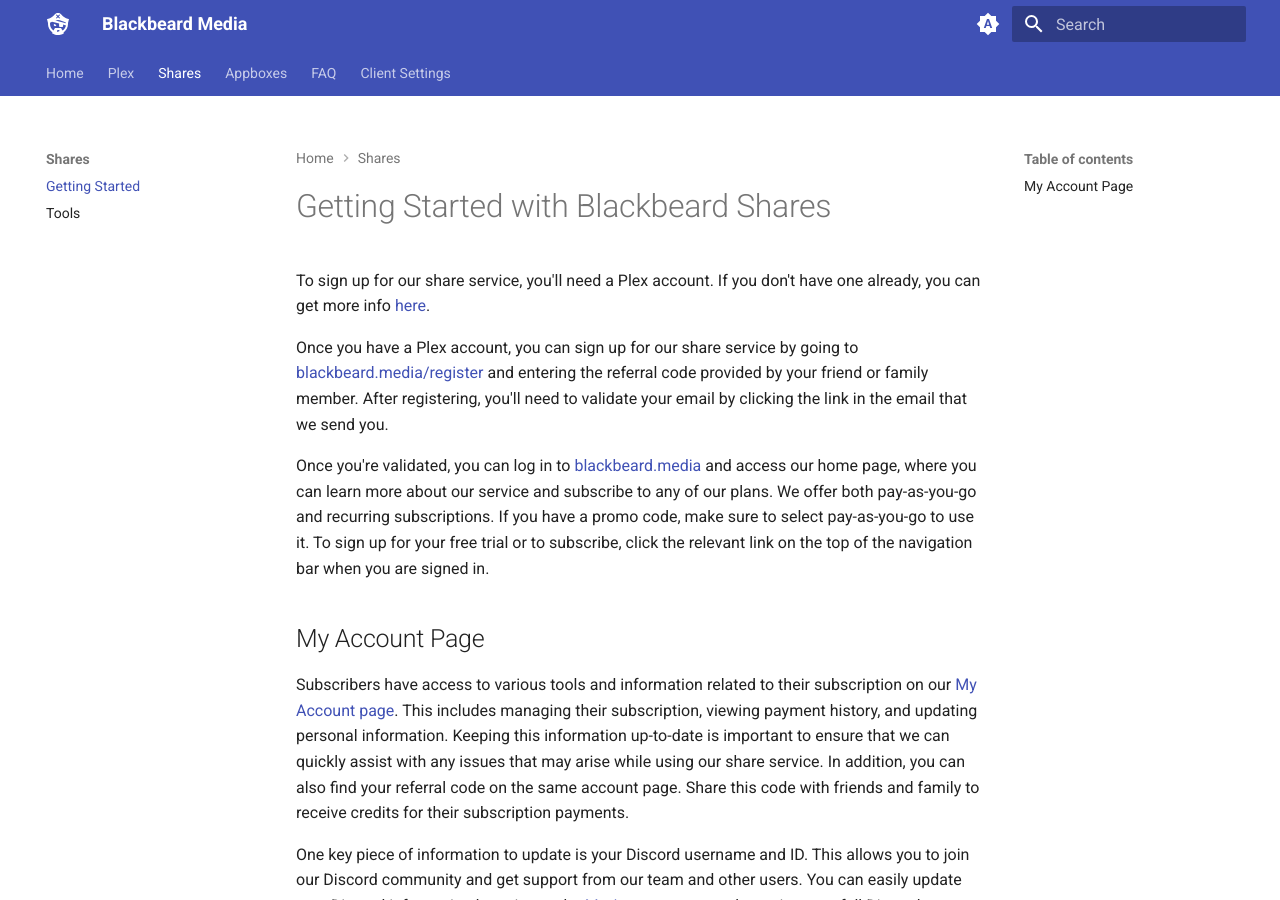
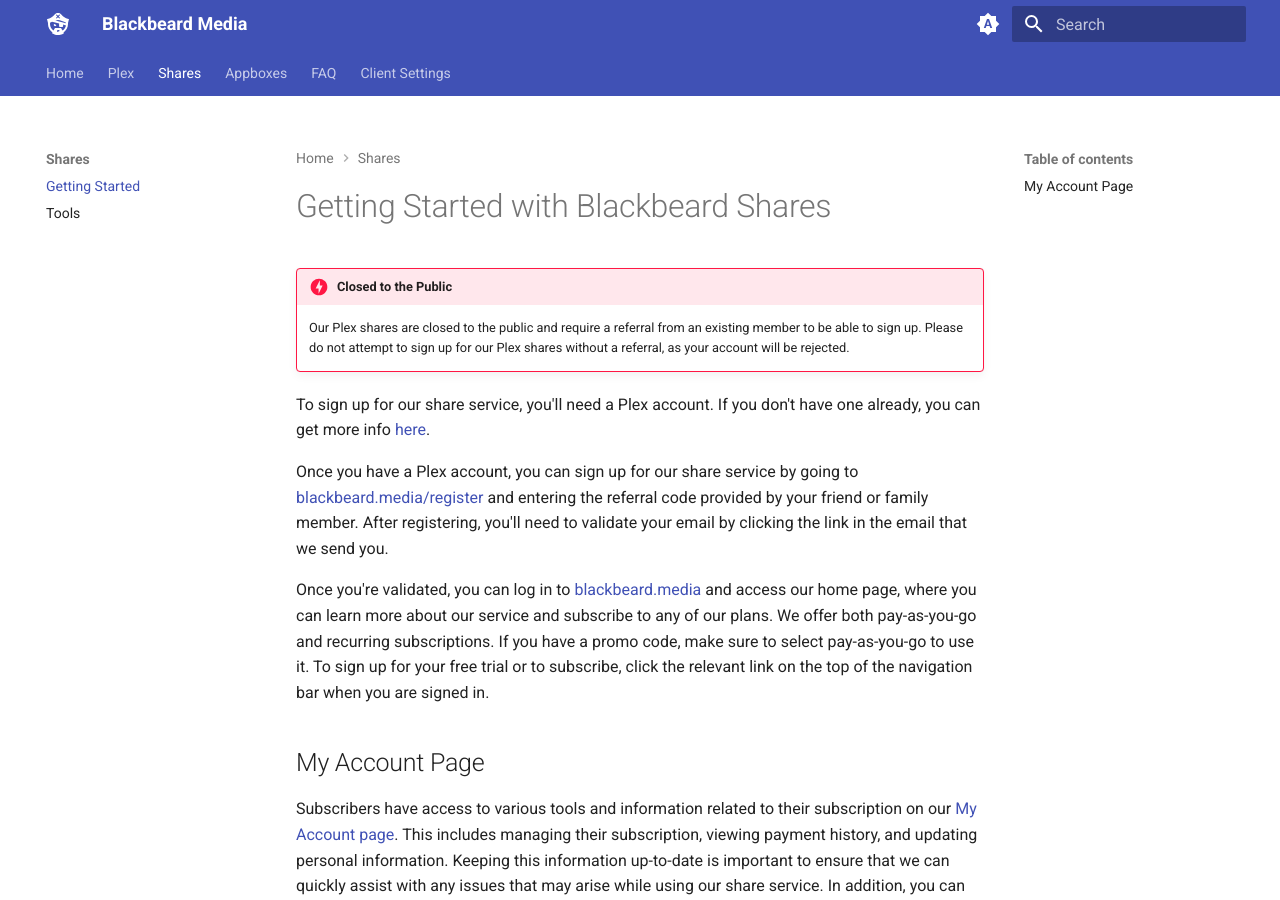
Before and after one commit to neomedia6989/docs-2, an MkDocs documentation site: the page built from docs/shares/getting-started.md, in a window 1280 px wide and 900 px high. Built offline with MkDocs 1.6.1 and Material for MkDocs 9.7.7, drawn with Linux system fonts in a browser that asks for light colours.

Commit message:
Update getting-started.md

```diff
--- a/docs/shares/getting-started.md
+++ b/docs/shares/getting-started.md
@@ -1,4 +1,8 @@
 # Getting Started with Blackbeard Shares
+
+!!! danger "Closed to the Public"
+
+    Our Plex shares are closed to the public and require a referral from an existing member to be able to sign up. Please do not attempt to sign up for our Plex shares without a referral, as your account will be rejected.
 
 To sign up for our share service, you'll need a Plex account. If you don't have one already, you can get more info [here](../plex/getting-started.md).
 
```
